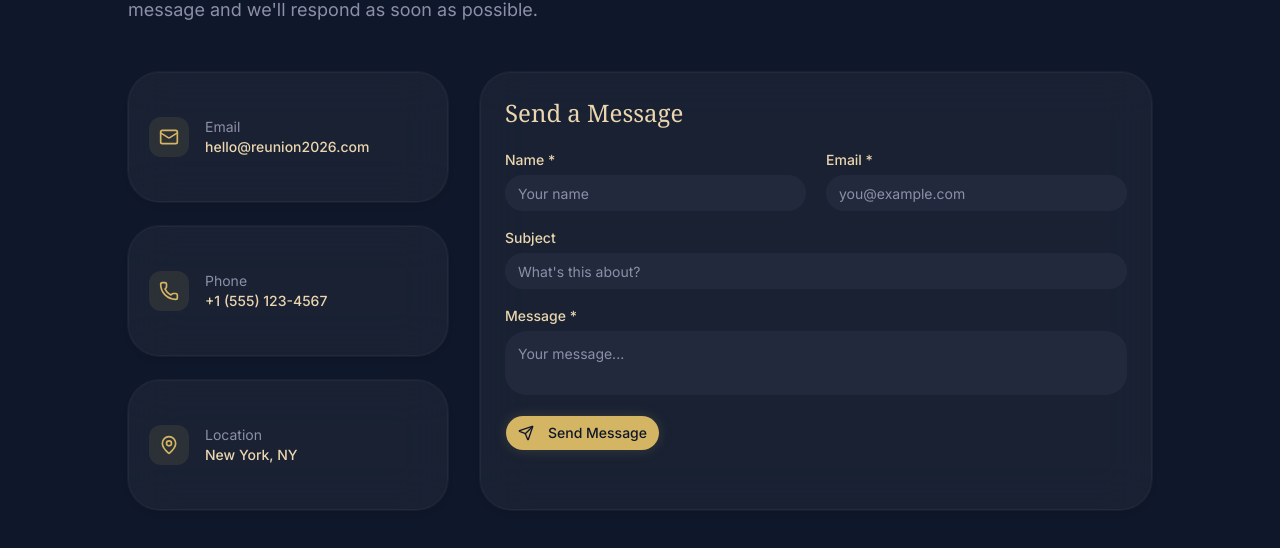
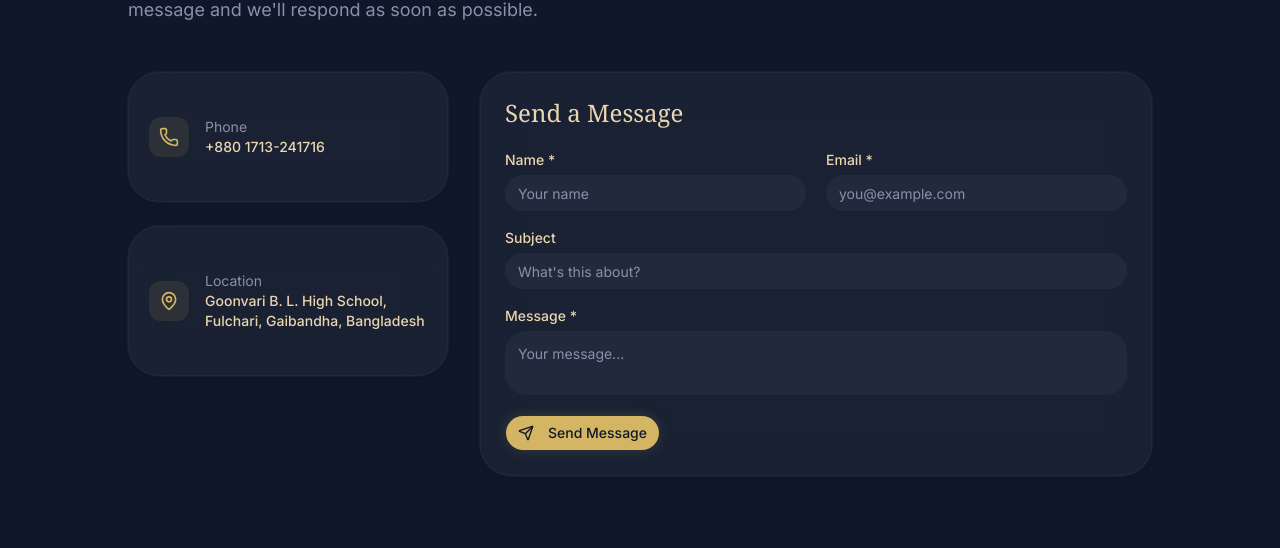
Before and after one commit to lightDevX/gvblhs, a Next.js app: page /contact in a window 1280 px wide. Shown: the part 288-836 px from the top of the page. Built offline with nearby package versions, Linux system fonts and the light colour scheme; no server answers.

Commit message:
final update

```diff
--- a/app/(pages)/contact/page.tsx
+++ b/app/(pages)/contact/page.tsx
@@ -6,7 +6,7 @@ import { Card, CardContent, CardHeader, CardTitle } from "@/components/ui/card";
 import { Input } from "@/components/ui/input";
 import { Label } from "@/components/ui/label";
 import { Textarea } from "@/components/ui/textarea";
-import { Mail, MapPin, Phone, Send } from "lucide-react";
+import { MapPin, Phone, Send } from "lucide-react";
 import { useRouter } from "next/navigation";
 import { useState } from "react";
 import { toast } from "sonner";
@@ -69,9 +69,13 @@ const Contact = () => {
             {/* Contact Info */}
             <div className="space-y-6">
               {[
-                { icon: Mail, label: "Email", value: "hello@reunion2026.com" },
-                { icon: Phone, label: "Phone", value: "+1 (555) 123-4567" },
-                { icon: MapPin, label: "Location", value: "New York, NY" },
+                { icon: Phone, label: "Phone", value: "+880 1713-241716" },
+                {
+                  icon: MapPin,
+                  label: "Location",
+                  value:
+                    "Goonvari B. L. High School, Fulchari, Gaibandha, Bangladesh",
+                },
               ].map(({ icon: Icon, label, value }) => (
                 <Card key={label} className="glass border-border/50">
                   <CardContent className="flex items-center gap-4 p-5">
```
